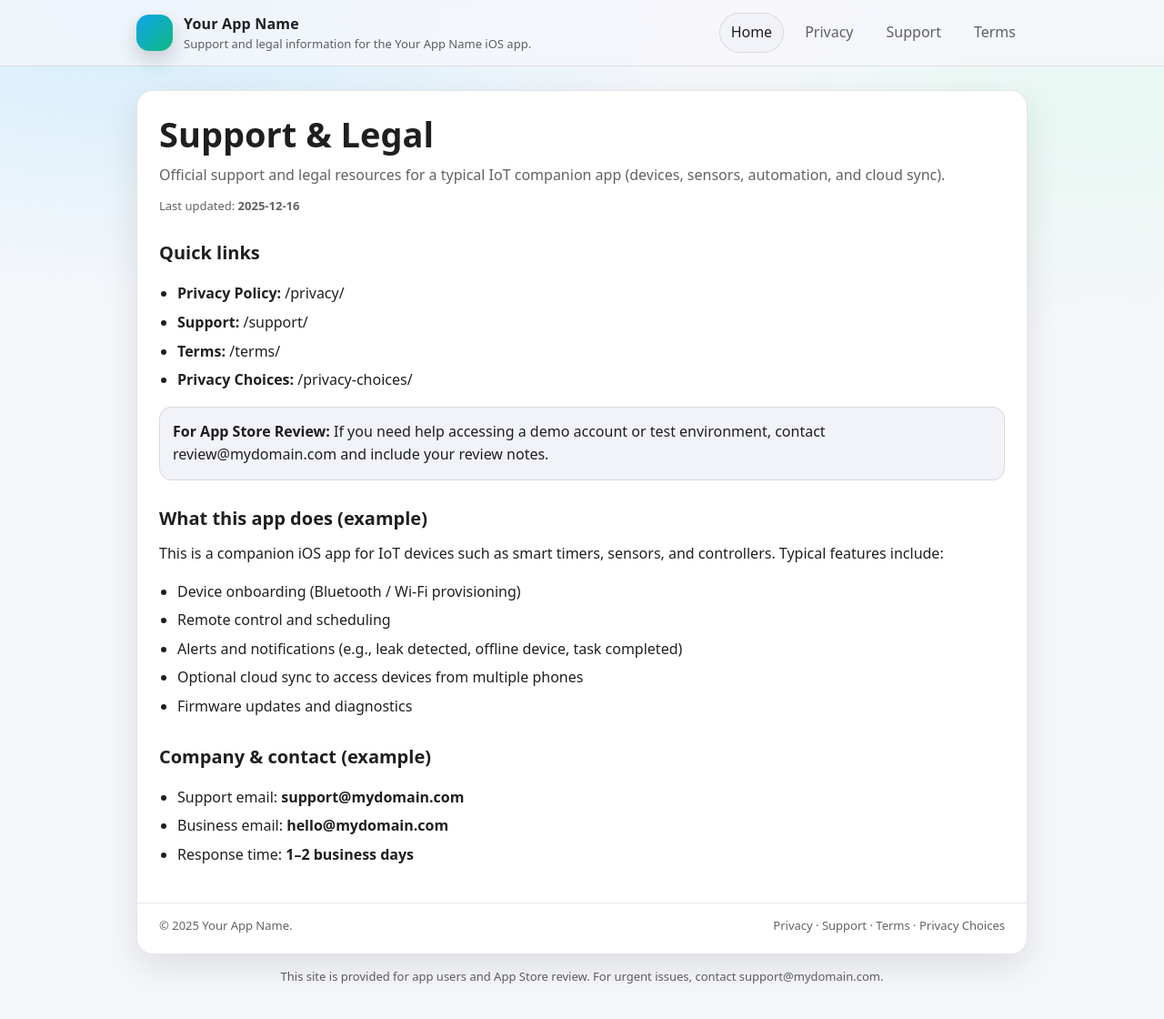
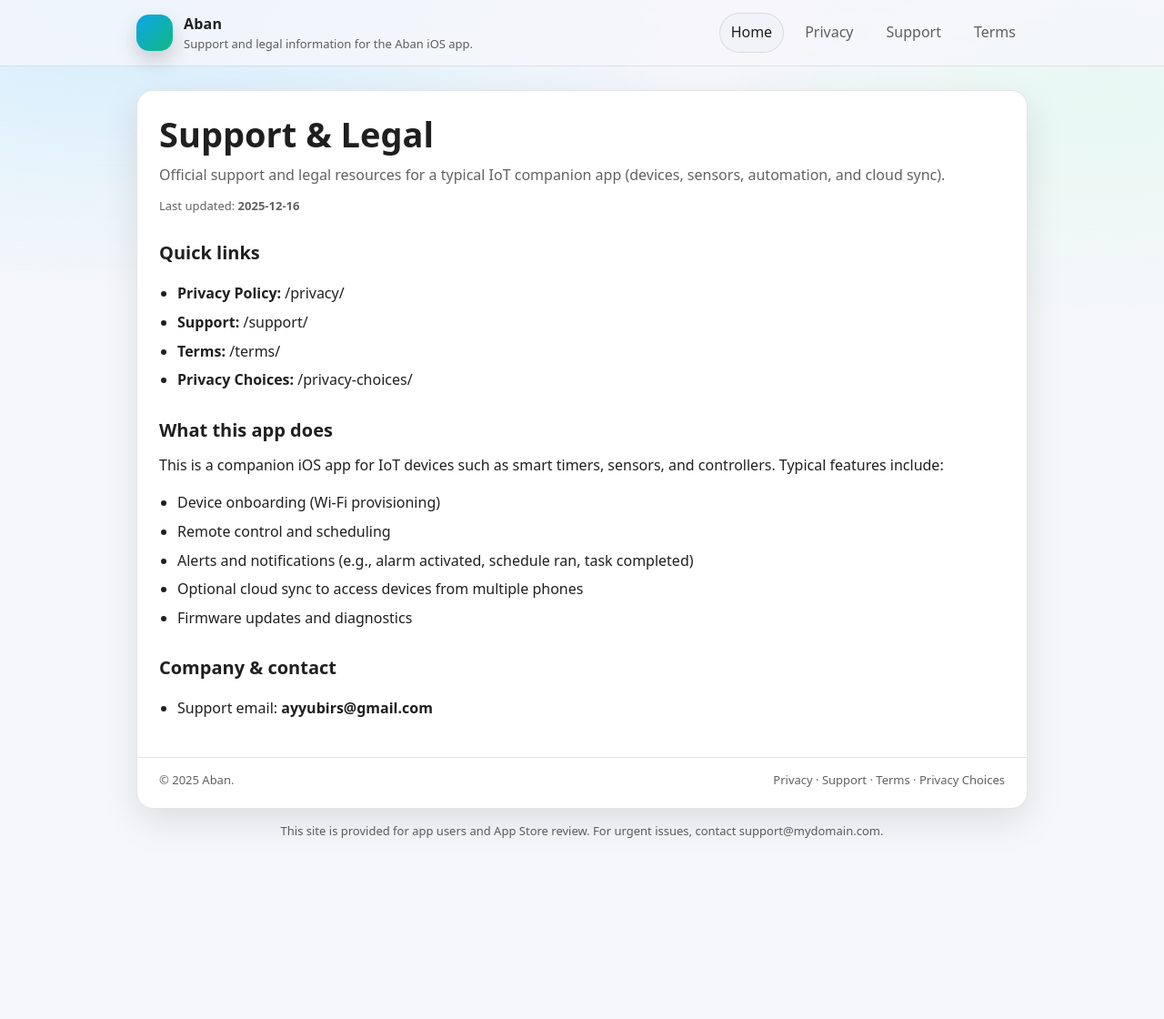
Before and after one commit to ali80/ios-policy, a Jekyll site: the page built from index.md, in a window 1280 px wide and 1153 px high. Shown: the top 1120 px of the window at 91% size. Built offline with Jekyll 4.4.1, drawn with Linux system fonts in a browser that asks for light colours.

Commit message:
-updated policy

```diff
--- a/_config.yml
+++ b/_config.yml
@@ -1,5 +1,5 @@
-title: "Your App Name"
-description: "Support and legal information for the Your App Name iOS app."
+title: "Aban"
+description: "Support and legal information for the Aban iOS app."
 lang: en
 timezone: Europe/Berlin
 
--- a/index.md
+++ b/index.md
@@ -13,20 +13,17 @@ description: "Privacy policy, support, and terms for the iOS IoT companion app."
 - **Terms:** [/terms/](/terms/)
 - **Privacy Choices:** [/privacy-choices/](/privacy-choices/)
 
-<div class="callout"><strong>For App Store Review:</strong> If you need help accessing a demo account or test environment, contact <a href="mailto:review@mydomain.com">review@mydomain.com</a> and include your review notes.</div>
 
-## What this app does (example)
+## What this app does
 
 This is a companion iOS app for IoT devices such as smart timers, sensors, and controllers. Typical features include:
 
-- Device onboarding (Bluetooth / Wi-Fi provisioning)
+- Device onboarding (Wi-Fi provisioning)
 - Remote control and scheduling
-- Alerts and notifications (e.g., leak detected, offline device, task completed)
+- Alerts and notifications (e.g., alarm activated, schedule ran, task completed)
 - Optional cloud sync to access devices from multiple phones
 - Firmware updates and diagnostics
 
-## Company & contact (example)
+## Company & contact
 
-- Support email: **support@mydomain.com**
-- Business email: **hello@mydomain.com**
-- Response time: **1–2 business days**
+- Support email: **ayyubirs@gmail.com**
```
Also changed, not shown: privacy.md (+5 -6 lines), support.md (+1 -1 lines), terms.md (+1 -2 lines).
